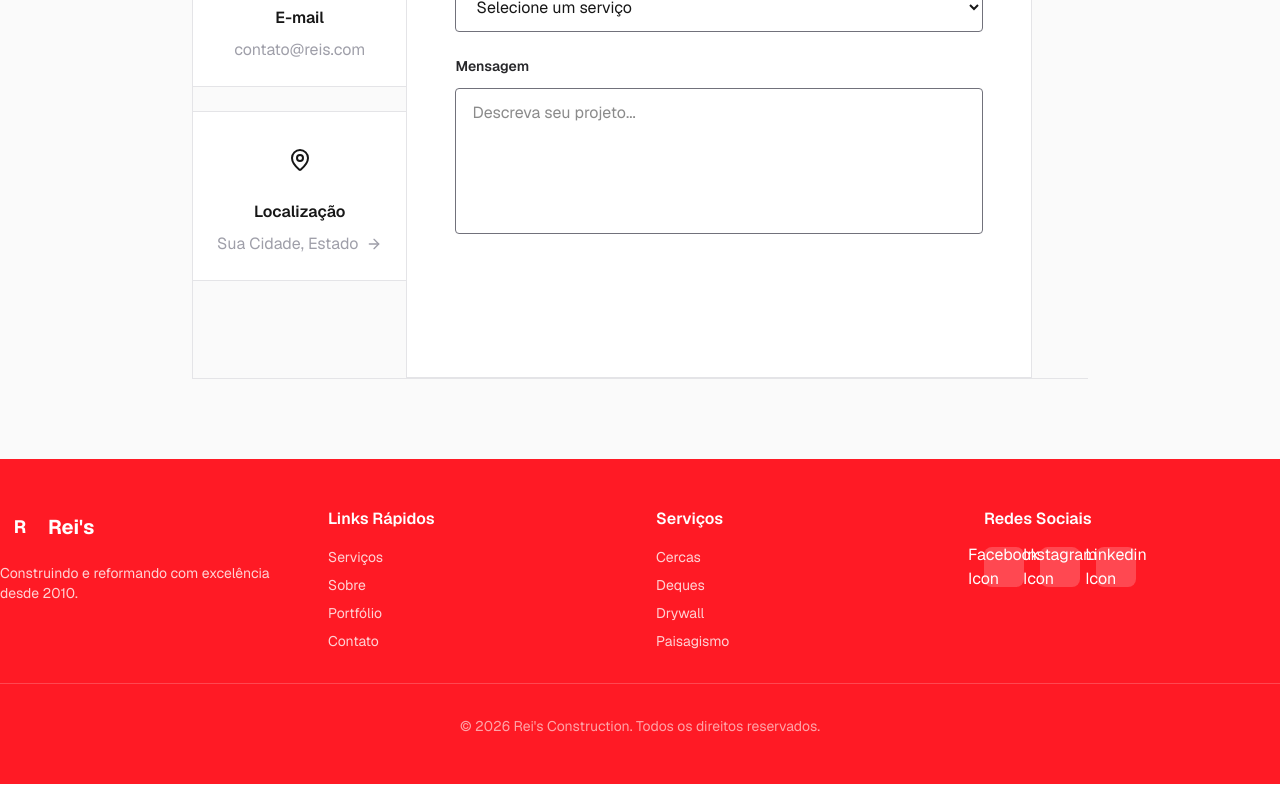
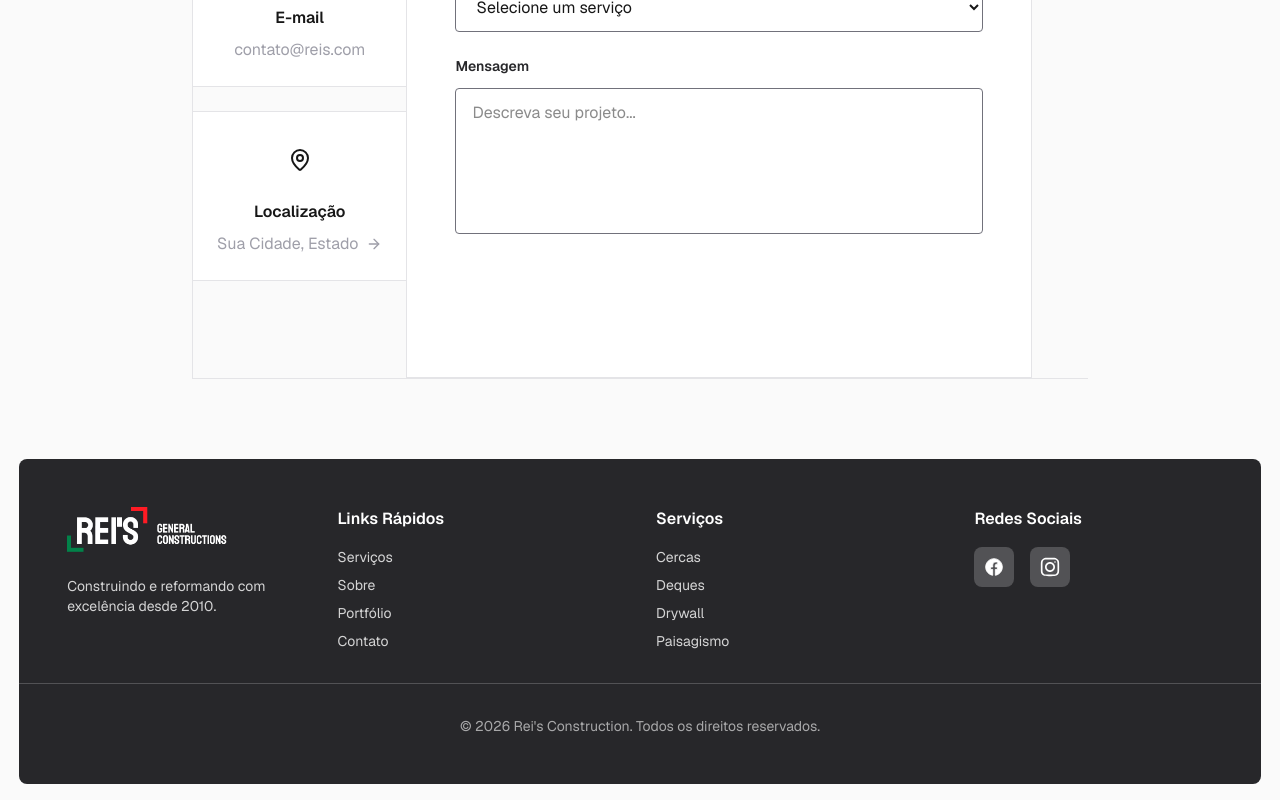
Before and after one commit to OBitencourt/reis, a Next.js app: page / in a window 1280 px wide. Shown: the part 3265-4065 px from the top of the page. Built offline with nearby package versions, Linux system fonts and the light colour scheme.

Commit message:
style: Modifying footer styles

```diff
--- a/src/components/Footer.tsx
+++ b/src/components/Footer.tsx
@@ -1,6 +1,7 @@
-'use client'
+"use client";
 
 import { motion } from "framer-motion";
+import Image from "next/image";
 
 export default function Footer() {
   const currentYear = new Date().getFullYear();
@@ -26,23 +27,24 @@ export default function Footer() {
   };
 
   return (
-    <footer className="bg-primary text-white py-12">
-      <div className="container">
+    <footer className="bg-zinc-800 w-[97%] mb-4 rounded-lg text-white py-12 flex justify-center">
+      <div className="container flex flex-col items-center">
         <motion.div
           variants={containerVariants}
           initial="hidden"
           whileInView="visible"
           viewport={{ once: true }}
-          className="grid md:grid-cols-4 gap-8 mb-8"
+          className="grid md:grid-cols-4 gap-8 mb-8 jus"
         >
           {/* Brand */}
-          <motion.div variants={itemVariants}>
-            <div className="flex items-center gap-2 mb-4">
-              <div className="w-10 h-10 bg-accent rounded-lg flex items-center justify-center">
-                <span className="text-white font-bold text-lg">R</span>
-              </div>
-              <span className="text-xl font-bold">Rei's</span>
-            </div>
+          <motion.div variants={itemVariants} className="flex flex-col gap-6 pl-12">
+            <Image
+              width={300}
+              height={300}
+              src="/Logo-Branca-Detalhes-Verdes-E-Vermelho-Reis.png"
+              alt="logo-black"
+              className="h-auto w-40"
+            />
             <p className="text-white/80 text-sm">
               Construindo e reformando com excelência desde 2010.
             </p>
@@ -53,22 +55,34 @@ export default function Footer() {
             <h4 className="font-semibold mb-4">Links Rápidos</h4>
             <ul className="space-y-2 text-sm">
               <li>
-                <a href="#services" className="text-white/80 hover:text-white transition-colors">
+                <a
+                  href="#services"
+                  className="text-white/80 hover:text-white transition-colors"
+                >
                   Serviços
                 </a>
               </li>
               <li>
-                <a href="#about" className="text-white/80 hover:text-white transition-colors">
+                <a
+                  href="#about"
+                  className="text-white/80 hover:text-white transition-colors"
+                >
                   Sobre
                 </a>
               </li>
               <li>
-                <a href="#portfolio" className="text-white/80 hover:text-white transition-colors">
+                <a
+                  href="#portfolio"
+                  className="text-white/80 hover:text-white transition-colors"
+                >
                   Portfólio
                 </a>
               </li>
               <li>
-                <a href="#contact" className="text-white/80 hover:text-white transition-colors">
+                <a
+                  href="#contact"
+                  className="text-white/80 hover:text-white transition-colors"
+                >
                   Contato
                 </a>
               </li>
@@ -92,28 +106,32 @@ export default function Footer() {
             <div className="flex gap-4">
               <a
                 href="#"
-                className="w-10 h-10 bg-white/20 rounded-lg flex items-center justify-center hover:bg-accent transition-colors"
+                className="w-10 h-10 bg-white/20 rounded-lg hover:bg-white/30 flex items-center justify-center hover:bg-accent transition"
               >
-                Facebook Icon
+                <Image
+                  src="/facebook-icon.svg"
+                  alt="facebook-icon"
+                  width={20}
+                  height={20}
+                />
               </a>
               <a
                 href="#"
-                className="w-10 h-10 bg-white/20 rounded-lg flex items-center justify-center hover:bg-accent transition-colors"
+                className="w-10 h-10 bg-white/20 rounded-lg hover:bg-white/30 flex items-center justify-center hover:bg-accent transition-colors"
               >
-                Instagram Icon
-              </a>
-              <a
-                href="#"
-                className="w-10 h-10 bg-white/20 rounded-lg flex items-center justify-center hover:bg-accent transition-colors"
-              >
-                Linkedin Icon
+                <Image
+                  src="/instagram.svg"
+                  alt="facebook-icon"
+                  width={20}
+                  height={20}
+                />
               </a>
             </div>
           </motion.div>
         </motion.div>
 
         {/* Divider */}
-        <div className="border-t border-white/20 pt-8">
+        <div className="border-t border-white/20 pt-8 w-full ">
           <motion.div
             initial={{ opacity: 0 }}
             whileInView={{ opacity: 1 }}
```
Also changed, not shown: public/facebook-icon.svg (added), public/instagram.svg (added).
